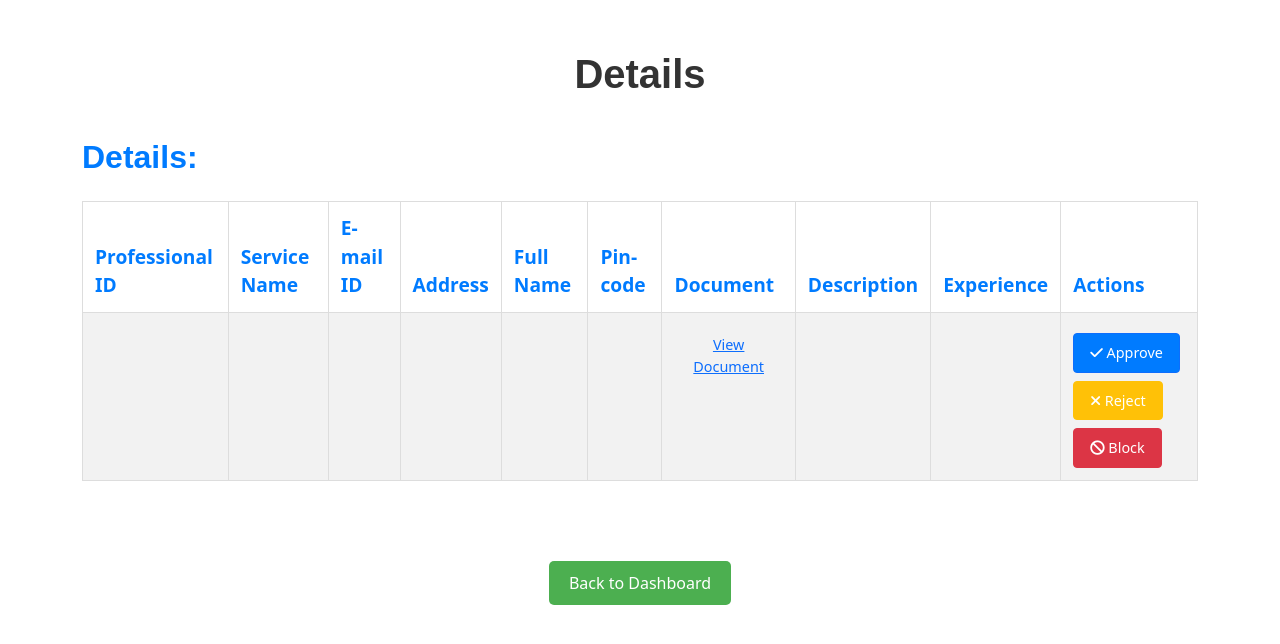
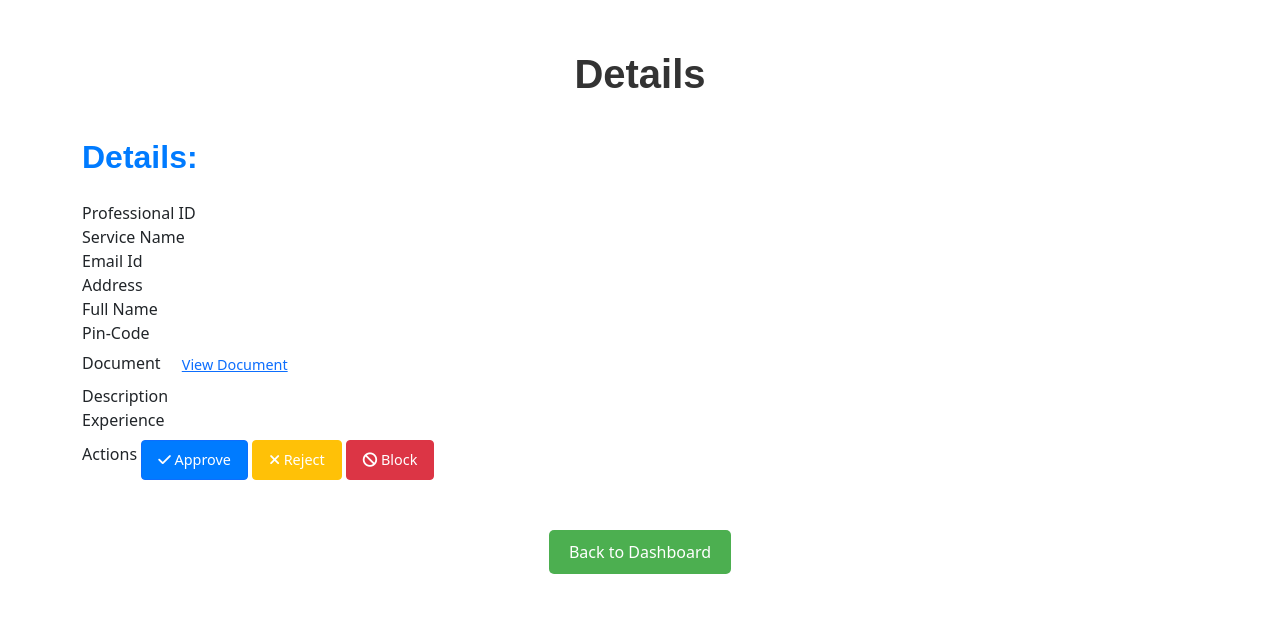
Before and after one commit to vanika02/HouseholdApp, a Flask app: template app/templates/professional/show.html in a window 1280 px wide. Shown: the part 76-720 px from the top of the page. Run offline with Flask 3, Linux system fonts and the light colour scheme; the template is opened without the code that fills it, so the values that code supplies are empty; parts of the project's set-up code (start-up, migrations or seed data) failed here and were passed over; some libraries are stand-ins or nearby versions.

Commit message:
professional profile info template changed

```diff
--- a/app/templates/professional/show.html
+++ b/app/templates/professional/show.html
@@ -4,11 +4,90 @@
 {{ professional.fullname | title }} Details
 {% endblock %}
 {% block content %}
+
 <h1 class="display-1 text-center mb-4">{{professional.fullname | title }} Details</h1>
 <h2 class="display-2 mb-4">Details:</h2>
 
 <div class="table-responsive">
-    <table class="table table-bordered table-striped table-hover">
+    <div class="prof-profile-row">
+        <span class="show-label">Professional ID</span>
+        <span class="show-value">{{ professional.id }}</span>
+    </div>
+
+    <div class="prof-profile-row">
+        <span class="show-label">Service Name</span>
+        <span class="show-value">{{professional.service.name}}</span>
+    </div>
+
+    <div class="prof-profile-row">
+        <span class="show-label">Email Id</span>
+        <span class="show-value">{{ professional.email_id }}</span>
+    </div>
+
+    <div class="prof-profile-row">
+        <span class="show-label">Address</span>
+        <span class="show-value">{{ professional.address }}</span>
+    </div>
+
+    <div class="prof-profile-row">
+        <span class="show-label">Full Name</span>
+        <span class="show-value">{{ professional.fullname}}</span>
+    </div>
+
+    <div class="prof-profile-row">
+        <span class="show-label">Pin-Code</span>
+        <span class="show-value">{{ professional.pin_code }}</span>
+    </div>
+
+    <div class="prof-profile-row">
+        <span class="show-label">Document</span>
+        <a href="{{ url_for('static', filename='files/' + professional.document) }}" target="_blank"
+            class="btn btn-link">
+            View Document
+        </a>
+    </div>
+
+    <div class="prof-profile-row">
+        <span class="show-label">Description</span>
+        <span class="show-value">{{ professional.description }}</span>
+    </div>
+
+    <div class="prof-profile-row">
+        <span class="show-label">Experience</span>
+        <span class="show-value">{{ professional.experience }}</span>
+    </div>
+
+    <div class="prof-profile-row">
+        <span class="show-label">Actions</span>
+        {% if professional.user.is_verified %}
+        <a href="" class="btn btn-success ">
+            <i class="fas fa-check"></i> Approved
+        </a>
+        {% else %}
+        <a href="{{url_for('admin.approve_professional', id=professional.id)}}" class="btn btn-primary mt-2 ">
+            <i class="fas fa-check"></i> Approve
+        </a>
+        {% endif %}
+        {% if professional.is_rejected %}
+        <a href="" class="btn btn-warning mt-2">
+            <i class="fas fa-times"></i> Rejected
+        </a>
+        {% elif not professional.is_rejected %}
+        <a href="{{url_for('admin.reject_professional', id=professional.id)}}" class="btn btn-warning mt-2">
+            <i class="fas fa-times"></i> Reject
+        </a>
+        {% endif %}
+        {%if professional.user.is_blocked %}
+        <a href="" class="btn btn-danger mt-2">
+            <i class="fas fa-ban"></i> Blocked
+        </a>
+        {% else %}
+        <a href="{{url_for('admin.block_professional', id=professional.id)}}" class="btn btn-danger mt-2">
+            <i class="fas fa-ban"></i> Block
+        </a>
+        {% endif %}
+    </div>
+    <!-- <table class="table table-bordered table-striped table-hover">
         <thead class="thead-dark">
             <tr>
                 <th>Professional ID</th>
@@ -71,7 +150,7 @@
                 </td>
             </tr>
         </tbody>
-    </table>
+    </table> -->
 </div>
 <div style="margin-top: 50px; text-align: center;">
     <!-- Back to Dashboard Button -->
```
